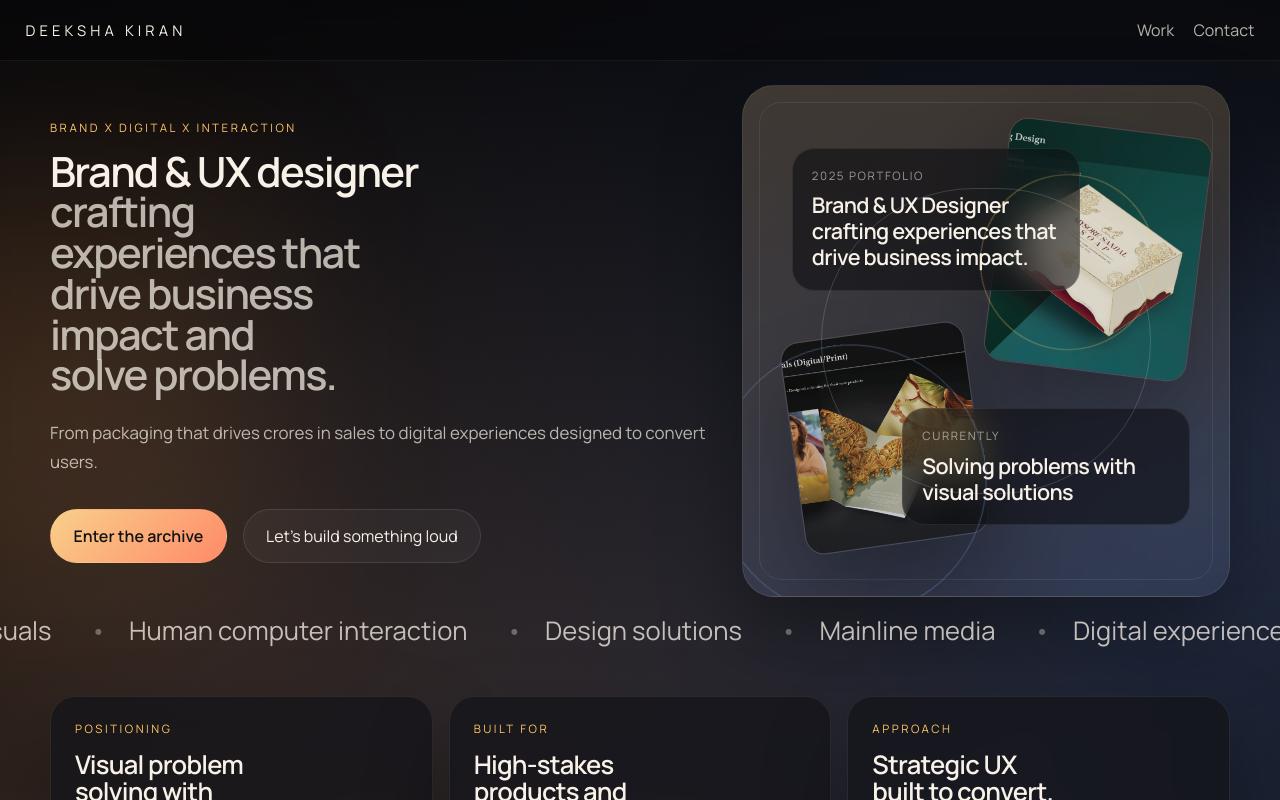
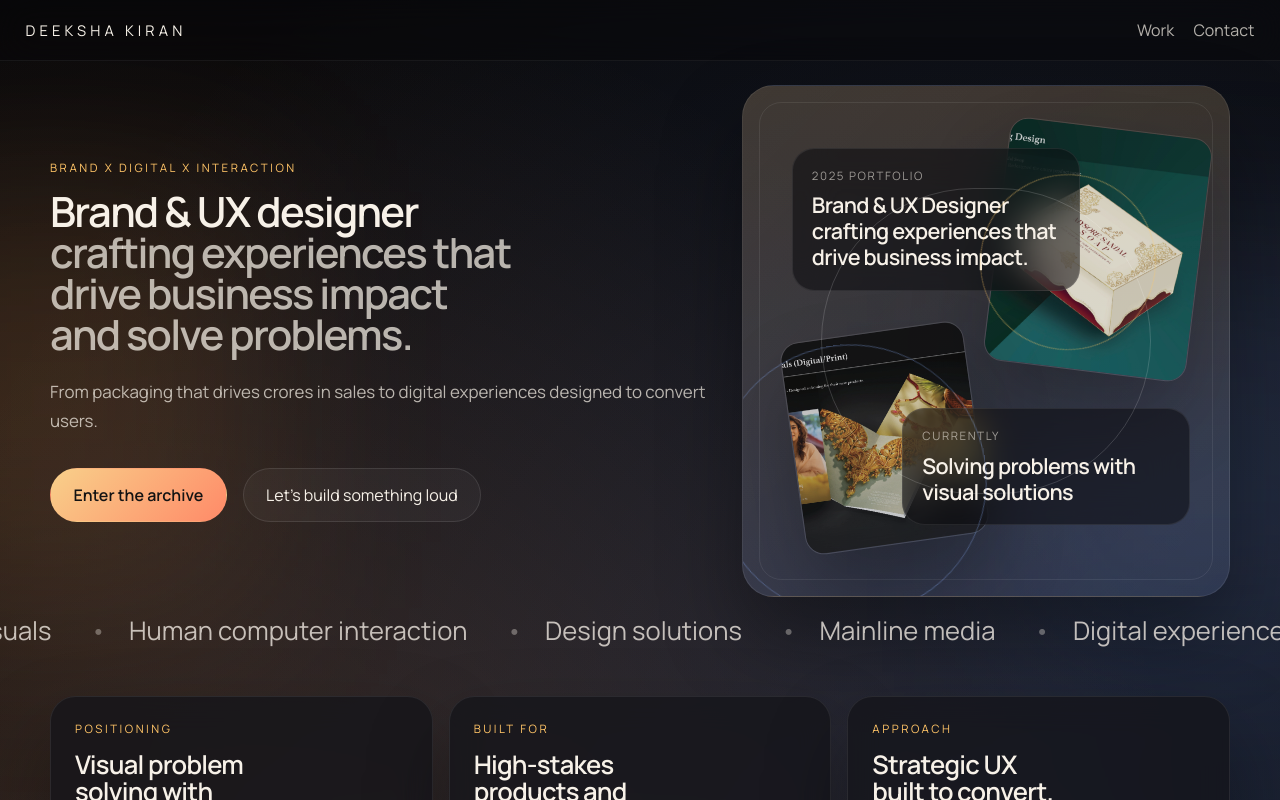
Before and after one commit to chandrashekartmops95/kandha, a React (Vite) app: page / in a window 1280 px wide. Shown: the top 800 px of the page. Built offline with nearby package versions, Linux system fonts and the light colour scheme.

Commit message:
Remove max-width constraint on hero h1 for better text wrapping

```diff
--- a/src/styles.css
+++ b/src/styles.css
@@ -141,7 +141,6 @@ main {
 }
 
 .hero h1 {
-  max-width: 14ch;
   font-size: clamp(1.6rem, 3.4vw, 2.6rem);
   text-wrap: balance;
 }
```
